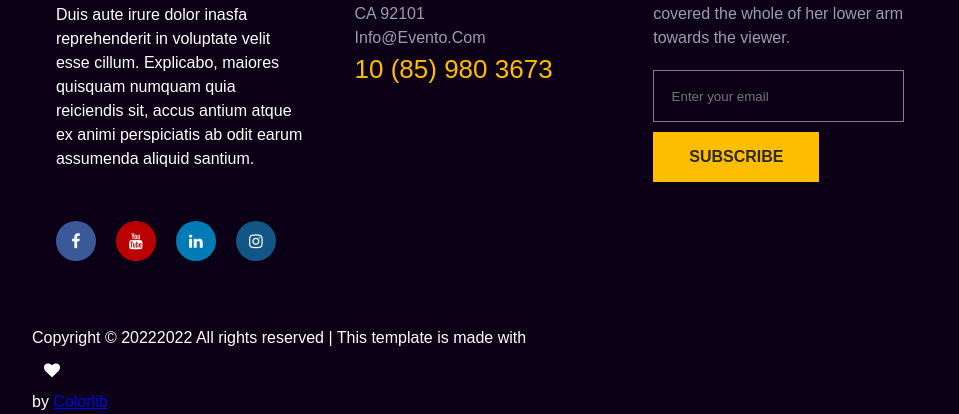
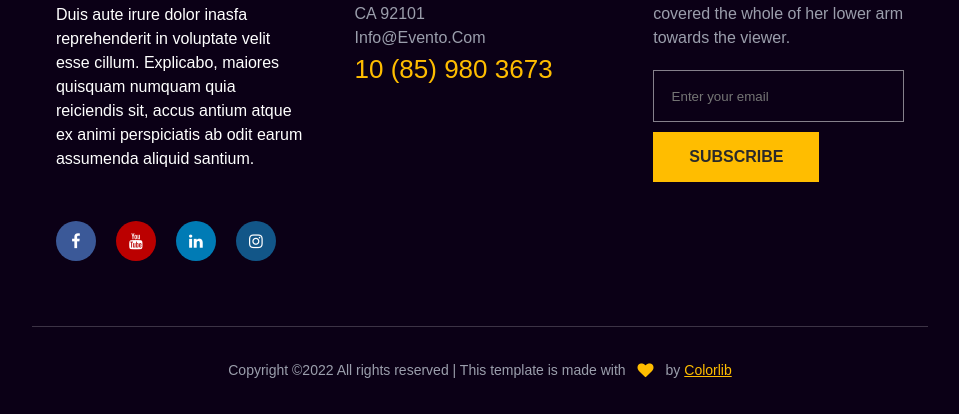
Before and after one commit to anesrastic/it_kamp, a plain HTML site: page WebSite/index.html in a window 1280 px wide. Shown: the part 6199-6613 px from the top of the page, without its empty margins (160-1119 px from the left). Drawn offline with nearby package versions, Linux system fonts and the light colour scheme; a web font is replaced by a local one.

Commit message:
website_5

```diff
--- a/WebSite/fontawesome.css
+++ b/WebSite/fontawesome.css
@@ -35,3 +35,7 @@
     background: #125688;
     color: white;
 }
+
+.fa-heart {
+    color: #FFBD00;
+}
--- a/WebSite/footer.css
+++ b/WebSite/footer.css
@@ -102,3 +102,33 @@
     background: none;
     color: #FFBD00 !important;
 }
+
+.footer-bottom-area {
+    width: 100%;
+}
+
+.container {
+    width: 70%;
+}
+
+.footer-bottom-area .footer-border {
+    width: 100%;
+    border-top: 1px solid rgba(255, 255, 255, 0.2);
+    padding-top: 23px;
+    padding-bottom: 10px;
+}
+
+.footer-copy-right p {
+    display: flex;
+    justify-content: center;
+    align-items: center;
+    color: #9B9EAC;
+    font-weight: 300;
+    font-size: 14px;
+    line-height: 2;
+    margin-bottom: 12px;
+}
+
+.footer-copy-right p a {
+    color: #FFBD00;
+}
--- a/WebSite/index.html
+++ b/WebSite/index.html
@@ -354,7 +354,7 @@
 
                     <div class="footer-form">
                         <div class="form"">
-                            <form target="_blank">
+                            <form target=" _blank">
                             <input type="email" name="EMAIL" id="newsletter-form-email"
                                 placeholder="  Enter your email">
                             <div class="form-icon">
@@ -371,12 +371,9 @@
             <div class="footer-bottom-area">
                 <div class="container">
                     <div class="footer-border">
-                        <div class="footer-copy-right text-center">
-                            <p>Copyright ©
-                                <script>document.write(new Date().getFullYear());</script>2022 All rights
-                                reserved | This template is made with <i class="fa fa-heart color-danger"
-                                    aria-hidden="true"></i> by <a href="https://colorlib.com" target="_blank"
-                                    rel="nofollow noopener">Colorlib</a>
+                        <div class="footer-copy-right">
+                            <p>Copyright ©2022 All rights
+                                reserved | This template is made with <i class="fa fa-heart"></i> by&nbsp; <a href="https://colorlib.com" target="_blank">Colorlib</a>
                             </p>
                         </div>
                     </div>
```
Lines whose indentation alone changed are shown as unchanged.
